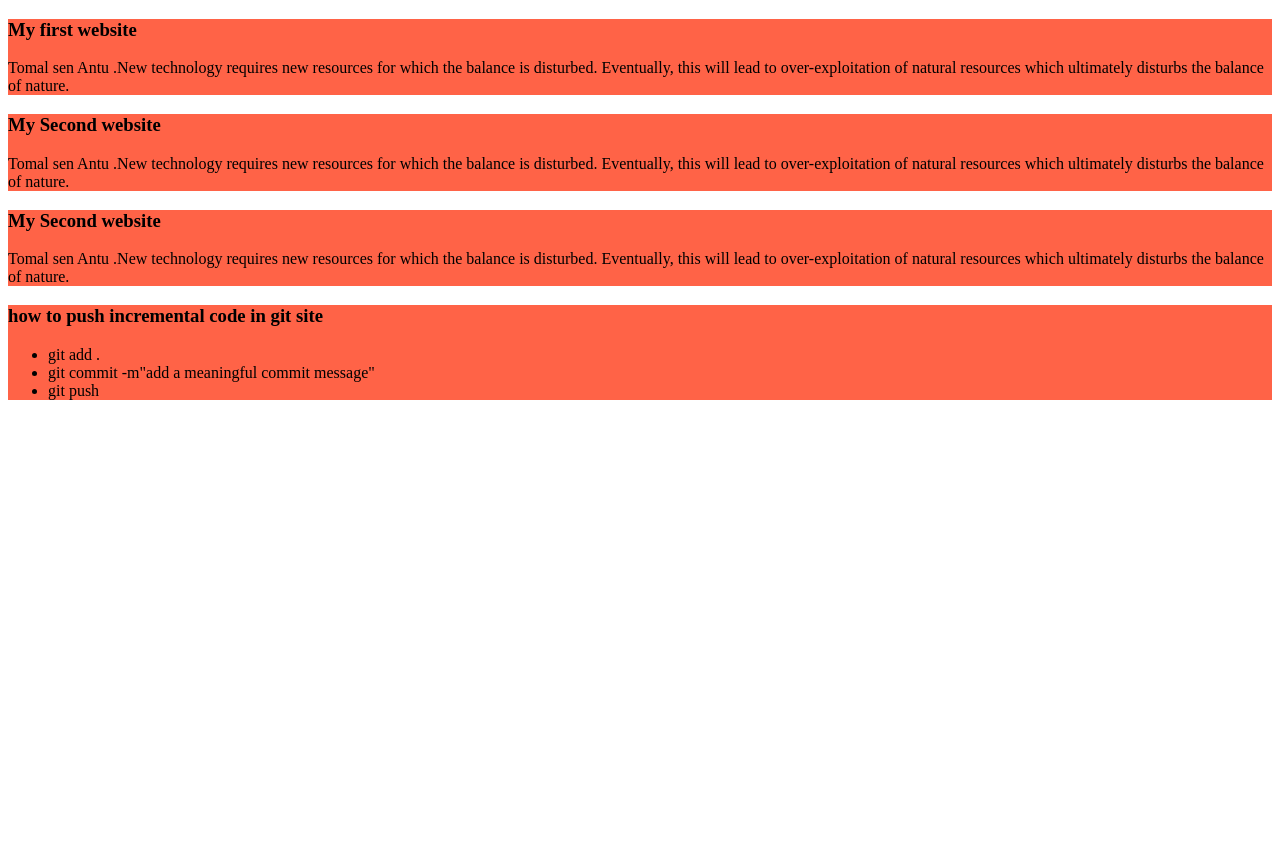
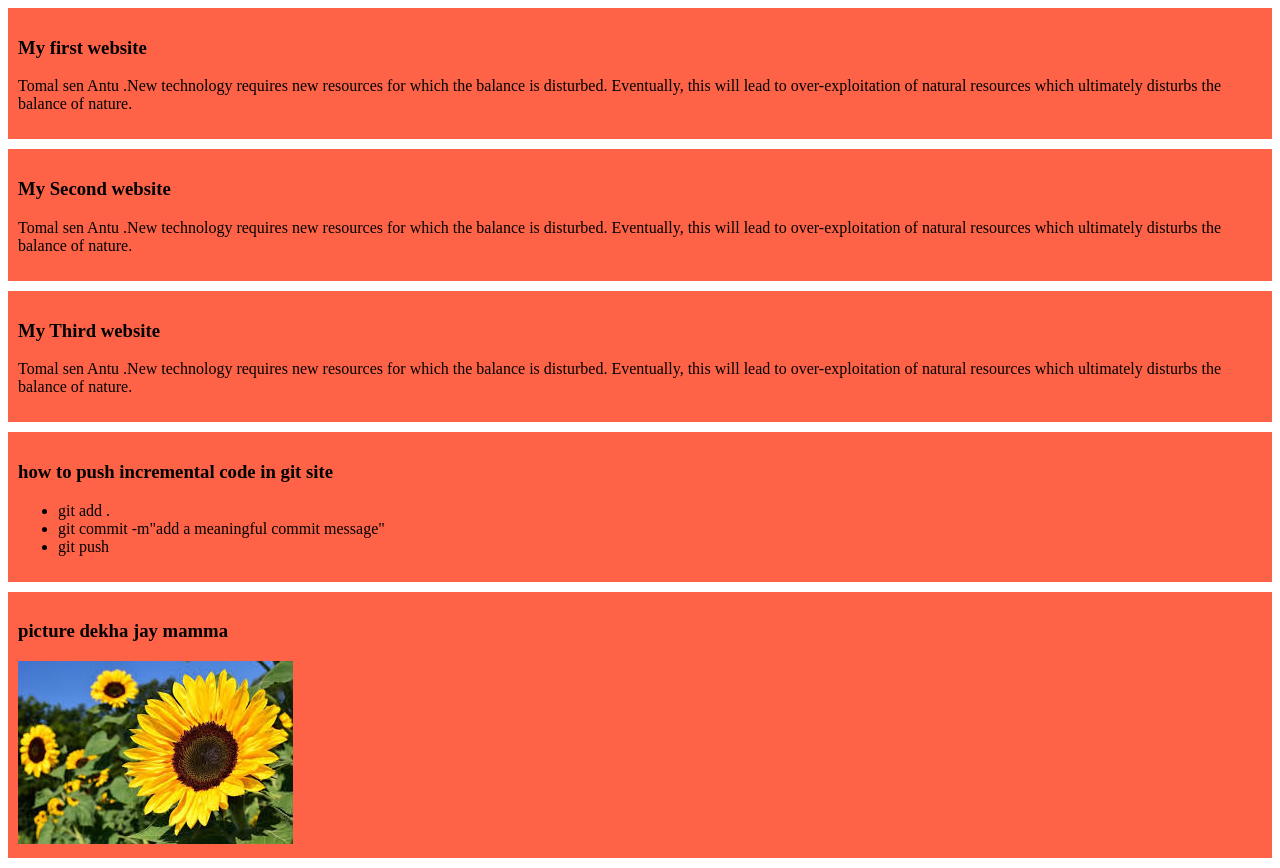
Before and after one commit to tomal1541/my-simple-website, a plain HTML site: page index.html in a window 1280 px wide. Before the commit the page ends 800 px from the top, so only its background shows below. Drawn offline with Linux system fonts and the light colour scheme.

Commit message:
picture add the website

```diff
--- a/index.html
+++ b/index.html
@@ -16,7 +16,7 @@
         <P> Tomal sen Antu .New technology requires new resources for which the balance is disturbed. Eventually, this will lead to over-exploitation of natural resources which ultimately disturbs the balance of nature.</P>
     </div>
     <div>
-        <h3>My Second website </h3>
+        <h3>My Third website </h3>
         <P> Tomal sen Antu .New technology requires new resources for which the balance is disturbed. Eventually, this will lead to over-exploitation of natural resources which ultimately disturbs the balance of nature.</P>
     </div>
     <div>
@@ -27,5 +27,9 @@
         <li> git push</li>
         </ul>
     </div>
+    <div>
+        <h3> picture dekha jay mamma</h3>
+        <img src="image/images.jpeg" alt="" >
+    </div>
 </body>
 </html>
--- a/styles/blog.css
+++ b/styles/blog.css
@@ -1,5 +1,5 @@
 div{
     background-color: tomato;
-    padding=10px;
+    padding:10px;
     margin-bottom: 10px;
 }
```
Also changed, not shown: image/images.jpeg (added).
